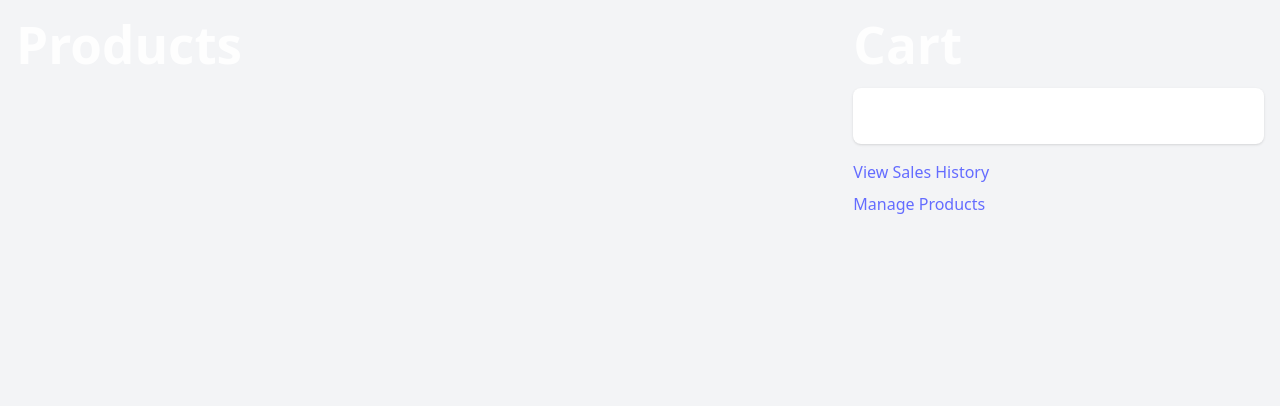
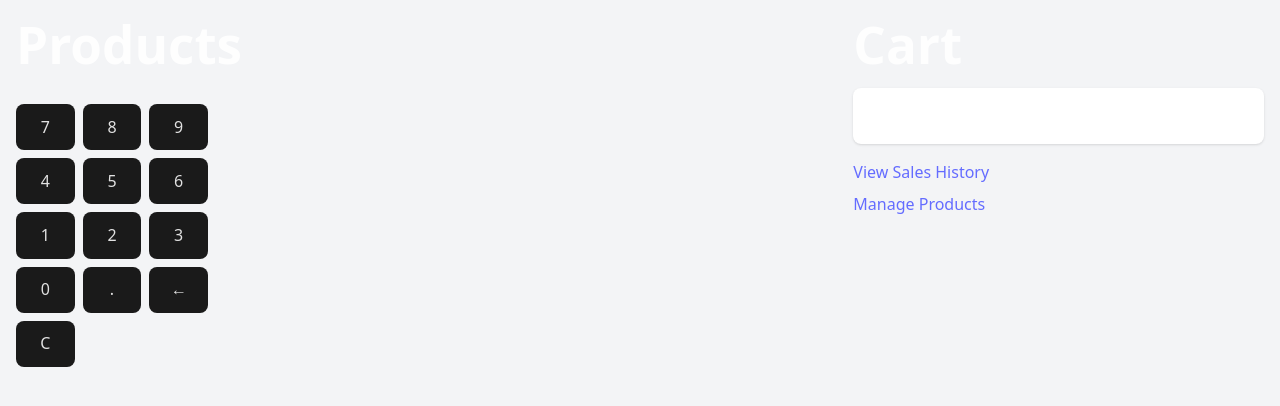
Before and after one commit to MaverickSeneris/offline-pos, a React (Vite) app: page / in a window 1280 px wide. Shown: the top 406 px of the page. Built offline with nearby package versions, Linux system fonts and the light colour scheme.

Commit message:
feat: add on-screen numpad linked to cash input with clear/reset (C) button

```diff
--- /dev/null
+++ b/src/components/NumPad.tsx
@@ -0,0 +1,35 @@
+import { useEffect, useState } from "react";
+
+type Props = {
+  onInput: (value: string) => void;
+};
+
+export default function Numpad({ onInput }: Props) {
+  const keys = ["1", "2", "3", "4", "5", "6", "7", "8", "9", "0", ".", "←", "C"];
+  const [visible, setVisible] = useState(false);
+
+  useEffect(() => {
+    const media = window.matchMedia("(min-width: 768px)");
+    setVisible(media.matches);
+
+    const handler = (e: MediaQueryListEvent) => setVisible(e.matches);
+    media.addEventListener("change", handler);
+    return () => media.removeEventListener("change", handler);
+  }, []);
+
+  if (!visible) return null;
+
+  return (
+    <div className="grid grid-cols-3 gap-2 mt-4 w-48">
+      {["7", "8", "9", "4", "5", "6", "1", "2", "3", "0", ".", "←", "C"].map((key) => (
+        <button
+          key={key}
+          className="bg-gray-300 p-4 rounded text-lg font-bold hover:bg-gray-400"
+          onClick={() => onInput(key)}
+        >
+          {key}
+        </button>
+      ))}
+    </div>
+  );
+}
--- a/src/components/ProductList.tsx
+++ b/src/components/ProductList.tsx
@@ -1,12 +1,23 @@
 import { useEffect, useState } from "react";
 import type { Product } from "../data/products";
+import Numpad from "../components/NumPad";
 
 type Props = {
   onAddToCart: (product: Product) => void;
+  setCashPaid: (value: string) => void;
 };
 
-export default function ProductList({ onAddToCart }: Props) {
+export default function ProductList({ onAddToCart, setCashPaid }: Props) {
   const [products, setProducts] = useState<Product[]>([]);
+  const [price, setPrice] = useState("");
+
+  const handleNumpadInput = (value: string) => {
+    setCashPaid((prev) => {
+      if (value === "\u2190") return prev.slice(0, -1);
+      if (value === "C") return "";
+      return prev + value;
+    });
+  };
 
   useEffect(() => {
     const stored = localStorage.getItem("vendure_products");
@@ -14,6 +25,7 @@ export default function ProductList({ onAddToCart }: Props) {
   }, []);
 
   return (
+    <div>
       <div className="grid grid-cols-2 md:grid-cols-3 gap-4">
         {products.map((product) => (
           <button
@@ -26,5 +38,9 @@ export default function ProductList({ onAddToCart }: Props) {
           </button>
         ))}
       </div>
+      <div className="hidden md:block">
+        <Numpad onInput={handleNumpadInput} />
+      </div>
+    </div>
   );
 }
--- a/src/pages/POS.tsx
+++ b/src/pages/POS.tsx
@@ -90,11 +90,13 @@ export default function POS() {
     alert("✅ Checkout successful!");
   };
 
+
+
   return (
     <div className="min-h-screen p-4 bg-gray-100 flex flex-col md:flex-row gap-4">
       <div className="w-full md:w-2/3">
         <h1 className="text-2xl font-bold mb-4">Products</h1>
-        <ProductList onAddToCart={handleAddToCart} />
+        <ProductList onAddToCart={handleAddToCart} setCashPaid={setCashPaid} />
       </div>
 
       <div className="w-full md:w-1/3">
```
Lines whose indentation alone changed are shown as unchanged.
